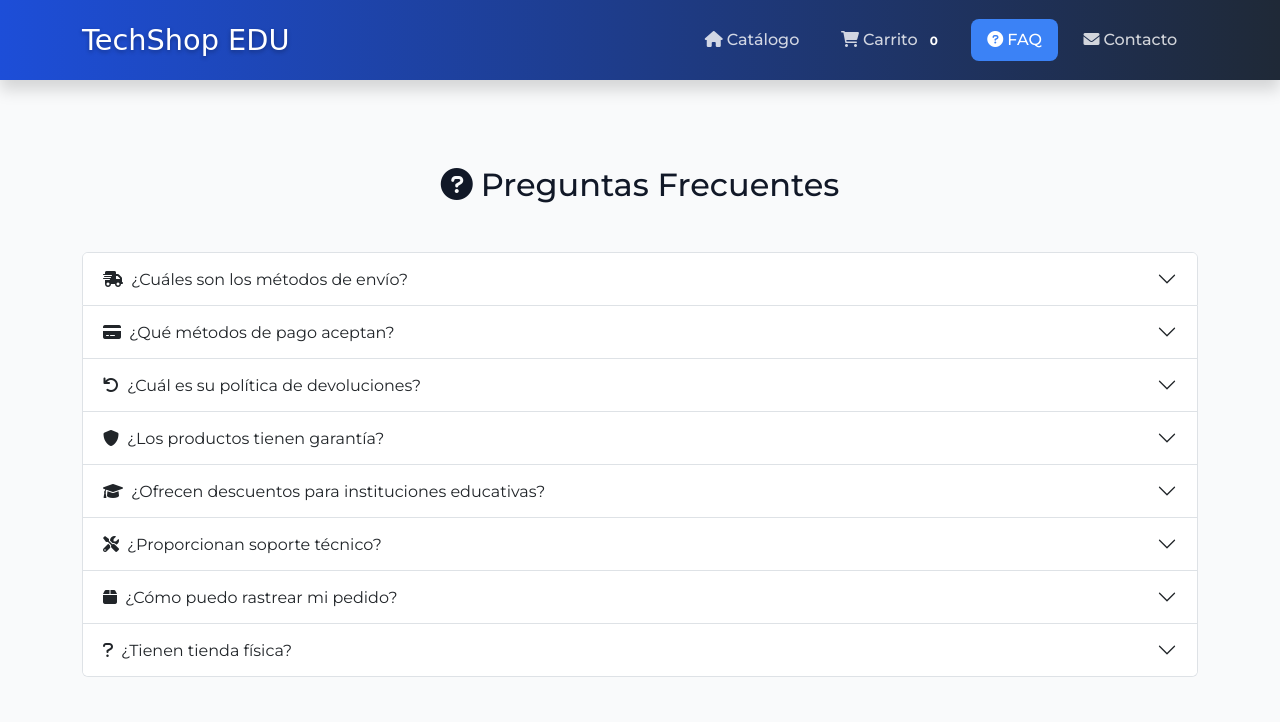
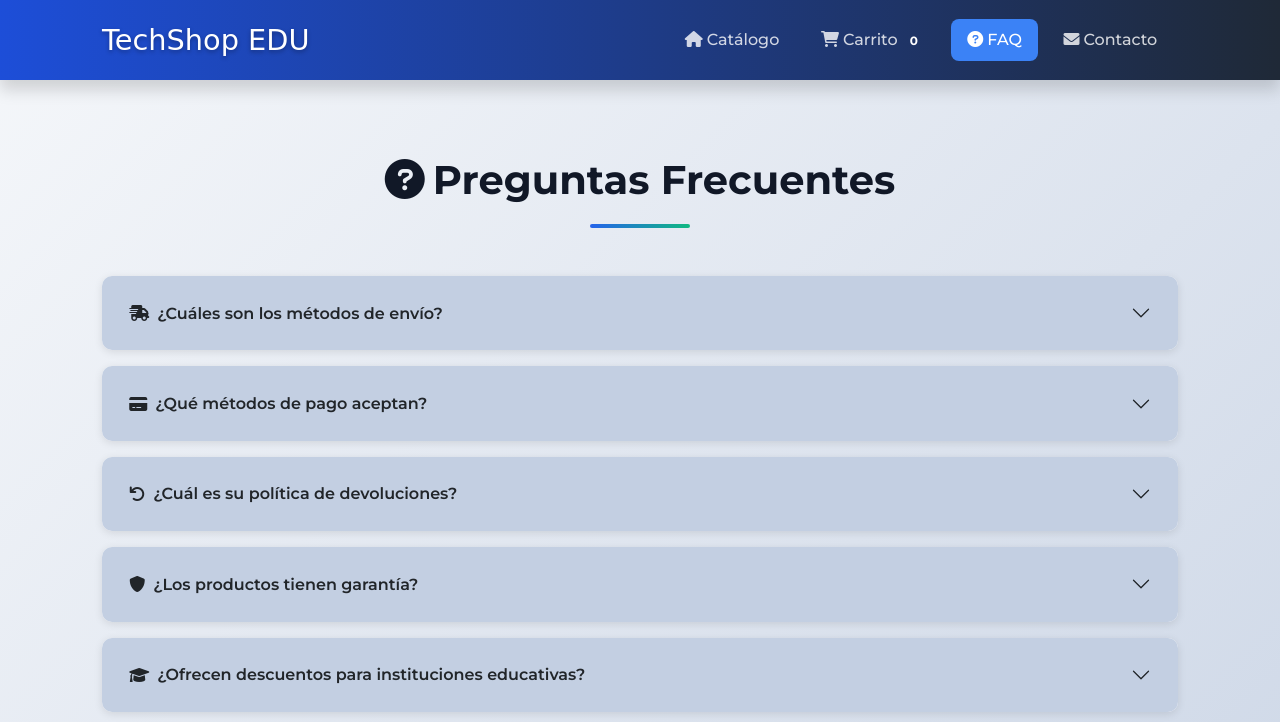
Before and after one commit to mayra0000/TechShopEDU, a plain HTML site: page frontend/faq.html in a window 1280 px wide. Shown: the top 722 px of the page. Drawn offline with nearby package versions, Linux system fonts and the light colour scheme; no server answers; a web font is replaced by a local one.

Commit message:
Improve CSS styling

```diff
--- a/frontend/css/estilos.css
+++ b/frontend/css/estilos.css
@@ -30,12 +30,20 @@
 body {
     font-family: 'Montserrat', sans-serif;
     color: var(--color-font);
-    background-color: #f9fafb;
+    background: linear-gradient(135deg, #f5f7fa 0%, #c3cfe2 100%);
     line-height: 1.6;
-    padding-top: 70px;
+    padding-top: 60px;
 }
 
+.container {
+    padding: 0 2rem;
+}
 
+.container h2 {
+    font-weight: 700;
+    text-align: center;
+    font-size: 2.5rem;
+}
 
 /* Breakpoints tipo Tailwind */
 @media (min-width: 640px) {
--- a/frontend/css/faq.css
+++ b/frontend/css/faq.css
@@ -35,3 +35,30 @@
     padding: 1rem;
     border-radius: 10px;
 }
+
+.accordion {
+    border: none;
+}
+
+.accordion-item {
+    border: none;
+    border-radius: 10px !important;
+    margin-bottom: 1rem;
+    box-shadow: 0 2px 8px rgba(0, 0, 0, 0.1);
+    overflow: hidden;
+    transition: all 0.3s ease;
+}
+
+.accordion-item:hover {
+    transform: translateY(-2px);
+    box-shadow: 0 4px 12px rgba(0, 0, 0, 0.15);
+}
+
+.accordion-button {
+    background-color: #c3cfe2;
+    border: none;
+    padding: 1.7rem;
+    font-weight: 600;
+    border-radius: 0 !important;
+    transition: all 0.3s ease;
+}
--- a/frontend/css/footer.css
+++ b/frontend/css/footer.css
@@ -15,6 +15,7 @@ footer h4 {
 .social-links {
     display: flex;
     gap: 0.8rem;
+    text-decoration: none;
 }
 
 .social-links a {
@@ -27,6 +28,7 @@ footer h4 {
     background: rgba(255,255,255,0.1);
     color: white;
     transition: all 0.3s ease;
+    text-decoration: none;
 }
 
 .social-links a:hover {
--- a/frontend/faq.html
+++ b/frontend/faq.html
@@ -9,8 +9,8 @@
      <link href="css/estilos.css" rel="stylesheet">
     <link href="css/navbar.css" rel="stylesheet">
     <link href="css/footer.css" rel="stylesheet">
+    <link href="css/index.css" rel="stylesheet">
     <link href="css/faq.css" rel="stylesheet">
-    <link href="css/index.css" rel="stylesheet">
 
     <link rel="preconnect" href="https://fonts.googleapis.com">
     <link rel="preconnect" href="https://fonts.gstatic.com" crossorigin>
@@ -39,7 +39,7 @@
     <div class="container mt-5 pt-5">
         <div class="row">
             <div class="col-12">
-                <h2 class="text-center mb-5"><i class="fas fa-question-circle me-2"></i>Preguntas Frecuentes</h2>
+                <h2 class="text-center mb-5 catalog-title"><i class="fas fa-question-circle me-2"></i>Preguntas Frecuentes</h2>
 
                 <!-- Acordeones FAQ -->
                 <div class="accordion" id="faqAccordion">
```
Also changed, not shown: frontend/carrito.html (+5 -4 lines), frontend/checkout.html (+2 -2 lines), frontend/contacto.html (+4 -4 lines), frontend/css/checkout.css (+16 -0 lines), frontend/css/contacto.css (added, +22 -0 lines), frontend/index.html (indentation only).
